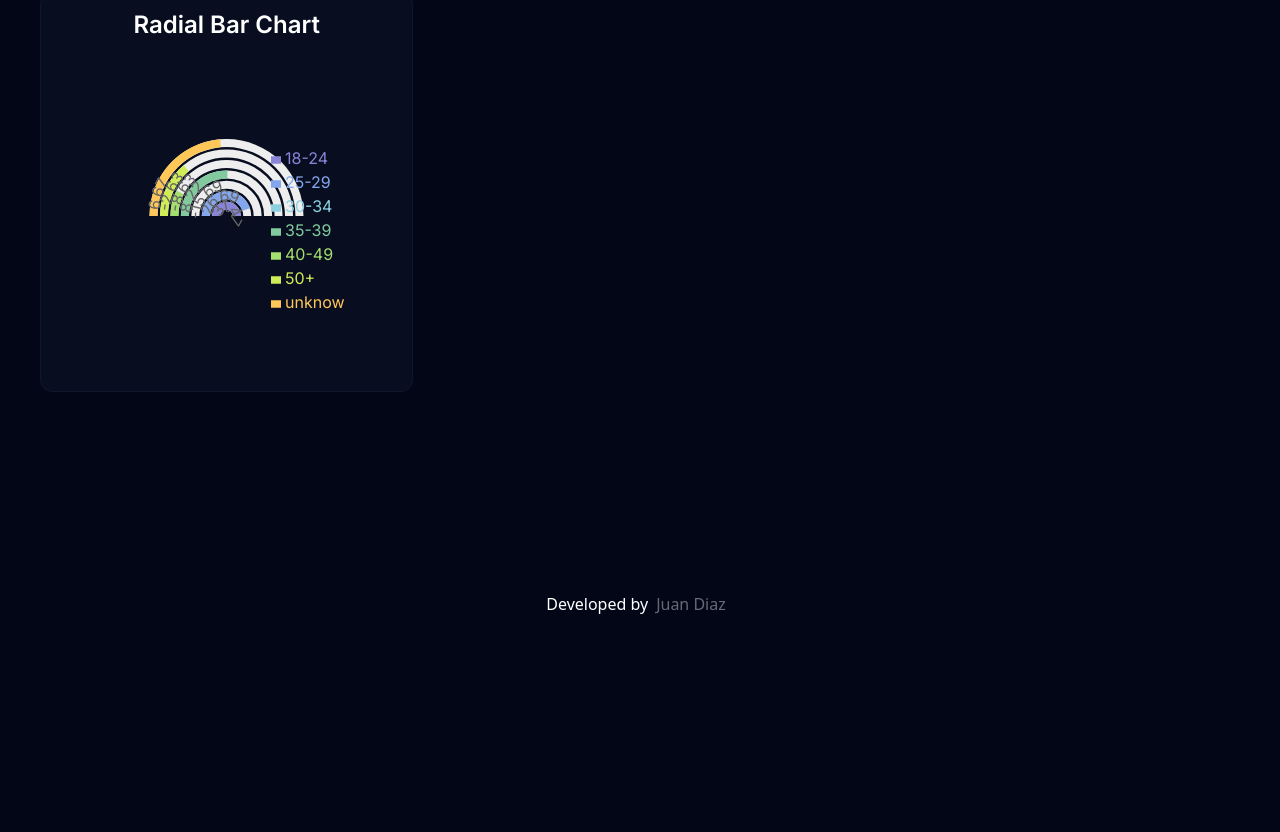
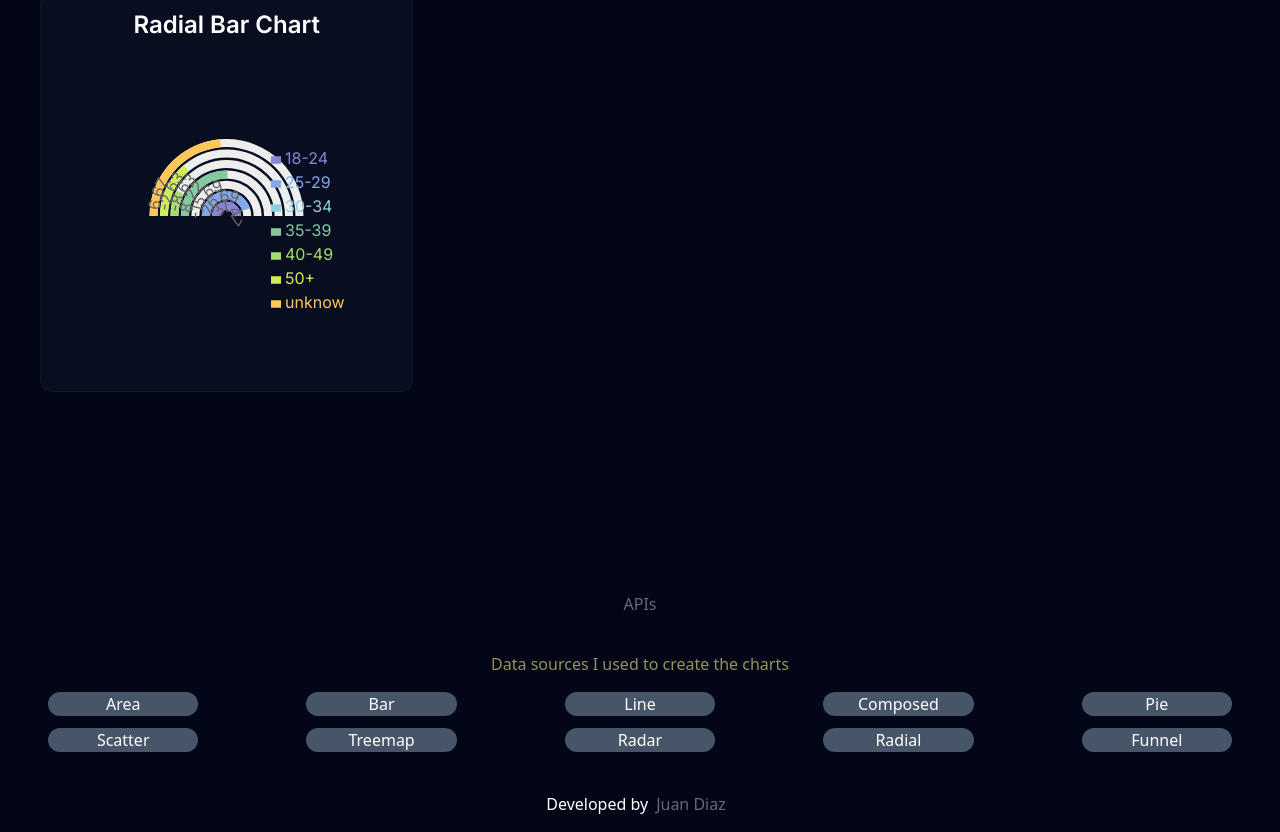
Before and after one commit to JuanPabloDiaz/recharts, a Next.js app: page / in a window 1280 px wide. Shown: the part 1640-2472 px from the top of the page. Before the commit the page ends 2272 px from the top, so only its background shows below. Built offline with nearby package versions, Linux system fonts and the light colour scheme.

Commit message:
Add API links to Footer component

```diff
--- a/src/app/components/Footer/Footer.jsx
+++ b/src/app/components/Footer/Footer.jsx
@@ -1,8 +1,38 @@
+import Link from "next/link";
 import React from "react";
 
 export const Footer = () => {
+  const links = [
+    { href: "api/area", text: "Area" },
+    { href: "api/bar", text: "Bar" },
+    { href: "api/line", text: "Line" },
+    { href: "api/composed", text: "Composed" },
+    { href: "api/pie", text: "Pie" },
+    { href: "api/scatter", text: "Scatter" },
+    { href: "api/treemap", text: "Treemap" },
+    { href: "api/radar", text: "Radar" },
+    { href: "api/radial", text: "Radial" },
+    { href: "api/funnel", text: "Funnel" },
+  ];
+
   return (
     <div className="mt-2 py-4 w-full">
+      <div className="text-center pb-10">
+        <h3 className="text-white/40 pb-5">APIs</h3>
+        <p className="text-yellow-200/60 p-4">
+          Data sources I used to create the charts
+        </p>
+        {/* <ul className="grid grid-rows-1 grid-flow-col gap-4"> */}
+        <ul className="grid grid-cols-2 md:grid-cols-3 lg:grid-cols-5 gap-3">
+          {links.map((link, index) => (
+            <Link href={link.href} key={index}>
+              <li className="mx-12 bg-slate-600 hover:bg-slate-800 rounded-xl transition duration-300 ease-in-out">
+                {link.text}
+              </li>
+            </Link>
+          ))}
+        </ul>
+      </div>
       <p className="text-center">
         Developed by
         <a
```
